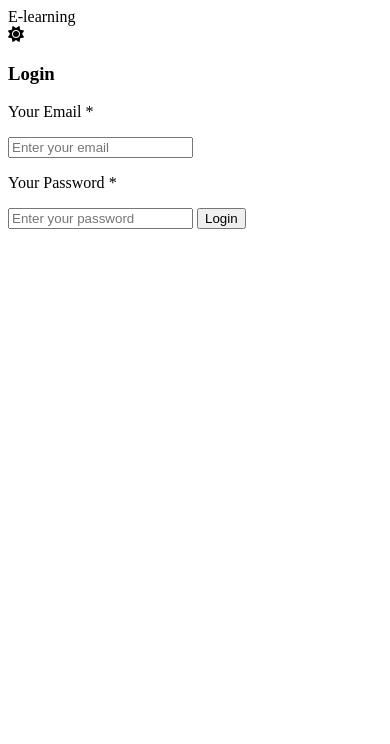
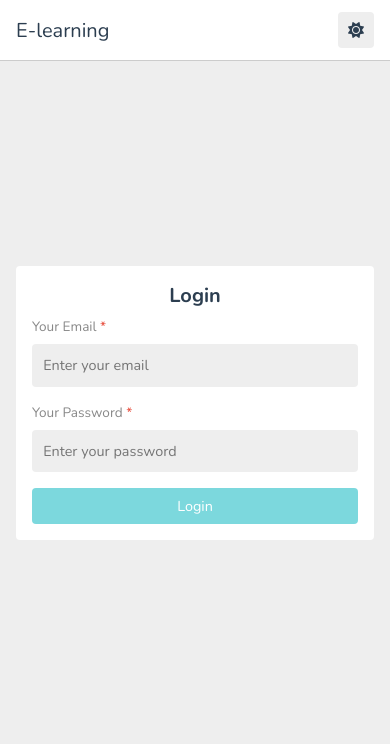
Before and after one commit to GauravDhanraja/E-learnify, a Flask app: page /sign-in in a window 390 px wide. Shown: the top 744 px of the page. Run offline with Flask 3, Linux system fonts and the light colour scheme; some libraries are stand-ins or nearby versions.

Commit message:
Add sign-in page styles, refactor session handling and file access in main.py, and update student assignment links

```diff
--- a/main.py
+++ b/main.py
@@ -28,7 +28,7 @@ def sign_in(email, password):
     return user_record
 
 def sign_out():
-    del session['user_id']
+    session.clear()
     return True
 
 def get_users_data():
@@ -357,6 +357,10 @@ def admin_profile_page():
     return render_template("admin/profile.html",userData = userData)
 
 
+def get_usn(student_doc):
+    student_data = student_doc.to_dict()
+    return student_data.get('usn')
+
 @app.route("/admin/students", methods=["GET"])
 def admin_students_list():
     if 'user_id' in session:
@@ -368,16 +372,16 @@ def admin_students_list():
         student_usn = []
         student_files = []
         for student_doc in students_ref:
-            student_data = student_doc.to_dict()
-            name = student_data.get('name')
-            usn = student_data.get('usn')
+            name = student_doc.get('name')
+            usn = get_usn(student_doc)
             if name and usn:
                 student_name.append(name)
                 student_usn.append(usn)
                 file_data = show_assignment(usn)
                 student_files.append(file_data)
 
-        return render_template("admin/students.html", userData = userData, student_name = student_name, student_usn = student_usn, student_files = student_files)
+        return render_template("admin/students.html", userData=userData, student_name=student_name, student_usn=student_usn, student_files=student_files)
+
 
 def show_assignment(usn):
     user_uid = session.get('user_uid')
@@ -390,8 +394,7 @@ def show_assignment(usn):
         files = []
         for blob in student_blobs:
             file_data = {
-                'filename': blob.name.split('/')[-1],
-                'download_url': blob.public_url
+                'filename': blob.name.split('/')[-1]
             }
             files.append(file_data)
 
@@ -400,6 +403,30 @@ def show_assignment(usn):
         return []
 
 
+@app.route('/admin/assignment_file', methods=['POST'])
+def assignment_file():
+    filename = request.form['filename']
+    user_uid = session.get('user_uid')
+    user_details = get_users_data()
+    if user_details:
+        user_name = user_details["name"]
+        usn = request.form.get('usn')
+        if usn:
+            blob_name = f"subjects/{user_name}/private/{usn}/{filename}"
+            blob = bucket.blob(blob_name)
+            if blob.exists():
+                expiration_time = datetime.utcnow() + timedelta(minutes=60)  # expires in 1 hour
+                signed_url = blob.generate_signed_url(expiration=expiration_time, method='GET')
+                return redirect(signed_url)
+            else:
+                return "File not found!", 404
+        else:
+            return "USN not provided!", 400
+    else:
+        return "User not found!", 404
+
+
+
 if __name__ == "__main__":
     app.secret_key = os.environ.get("FLASK_SECRET_KEY", "MeOWmEWOnIGGAa")
     app.run(debug=True)
--- /dev/null
+++ b/static/css/sign_in.css
@@ -0,0 +1,290 @@
+@import url('https://fonts.googleapis.com/css2?family=Nunito:wght@200;300;400;500;600;700&display=swap');
+
+:root{
+   --main-color:#7cd8dd;
+   --red:#e74c3c;
+   --orange:#f39c12;
+   --light-color:#888;
+   --light-bg:#eee;
+   --black:#2c3e50;
+   --white:#fff;
+   --border:.1rem solid rgba(0,0,0,.2);
+}
+
+*{
+   font-family: 'Nunito', sans-serif;
+   margin:0; padding:0;
+   box-sizing: border-box;
+   outline: none; border:none;
+   text-decoration: none;
+}
+
+*::selection{
+   background-color: var(--main-color);
+   color:#fff;
+}
+
+html{
+   font-size: 62.5%;
+   overflow-x: hidden;
+}
+
+html::-webkit-scrollbar{
+   width: 1rem;
+   height: .5rem;
+}
+
+html::-webkit-scrollbar-track{
+   background-color: transparent;
+}
+
+html::-webkit-scrollbar-thumb{
+   background-color: var(--main-color);
+}
+
+body{
+   background-color: var(--light-bg);
+}
+
+body.dark{
+   --light-color:#aaa;
+   --light-bg:#333;
+   --black:#fff;
+   --white:#222;
+   --border:.1rem solid rgba(255,255,255,.2);
+}
+
+body.active{
+   padding-left: 0;
+}
+
+section{
+   padding:2rem;
+   margin: 0 auto;
+   max-width: 1200px;
+}
+
+.heading{
+   font-size: 2.5rem;
+   color:var(--black);
+   margin-bottom: 2.5rem;
+   border-bottom: var(--border);
+   padding-bottom: 1.5rem;
+   text-transform: capitalize;
+}
+
+.inline-btn,
+.inline-option-btn,
+.inline-delete-btn,
+.btn,
+.delete-btn,
+.option-btn{
+   border-radius: .5rem;
+   color:#fff;
+   font-size: 1.8rem;
+   cursor: pointer;
+   text-transform: capitalize;
+   padding:1rem 3rem;
+   text-align: center;
+   margin-top: 1rem;
+}
+
+.btn,
+.delete-btn,
+.option-btn{
+   display: block;
+   width: 100%;
+}
+
+.inline-btn,
+.inline-option-btn,
+.inline-delete-btn{
+   display: inline-block;
+}
+
+.btn,
+.inline-btn{
+   background-color: var(--main-color);
+}
+
+.option-btn,
+.inline-option-btn{
+   background-color:var(--orange);
+}
+
+.delete-btn,
+.inline-delete-btn{
+   background-color: var(--red);
+}
+
+.inline-btn:hover,
+.inline-option-btn:hover,
+.inline-delete-btn:hover,
+.btn:hover,
+.delete-btn:hover,
+.option-btn:hover{
+   background-color: var(--black);
+   color: var(--white);
+}
+
+.flex-btn{
+   display: flex;
+   gap: 1rem;
+}
+
+.header{
+   position: sticky;
+   width: 100vw;
+   top:0; left:0; right: 0;
+   background-color: var(--white);
+   z-index: 1000;
+   border-bottom: var(--border);
+}
+
+.header .flex{
+   display: flex;
+   align-items: center;
+   justify-content: space-between;
+   position: relative;
+   padding: 1.5rem 2rem;
+}
+
+.header .flex .logo{
+   font-size: 2.5rem;
+   color: var(--black);
+}
+
+.header .flex .icons div{
+   font-size: 2rem;
+   color:var(--black);
+   background-color: var(--light-bg);
+   border-radius: .5rem;
+   height: 4.5rem;
+   width: 4.5rem;
+   line-height: 4.5rem;
+   cursor: pointer;
+   text-align: center;
+}
+
+.header .flex .icons div:hover{
+   background-color: var(--black);
+   color:var(--white);
+}
+
+.form-container{
+   min-height: calc(100vh - 20rem);
+   display: flex;
+   align-items: center;
+   justify-content: center;
+}
+
+.form-container form{
+   background-color: var(--white);
+   border-radius: .5rem;
+   padding: 2rem;
+   width: 50rem;
+}
+
+.form-container form h3{
+   font-size: 2.5rem;
+   text-transform: capitalize;
+   color: var(--black);
+   text-align: center;
+}
+
+.form-container form p{
+   font-size: 1.7rem;
+   color: var(--light-color);
+   padding-top: 1rem;
+}
+
+.form-container form p span{
+   color: var(--red);
+}
+
+.form-container form .box{
+   font-size: 1.8rem;
+   color: var(--black);
+   border-radius: .5rem;
+   padding: 1.4rem;
+   background-color: var(--light-bg);
+   width: 100%;
+   margin: 1rem 0;
+}
+
+
+
+
+
+
+.footer{
+   background-color: var(--white);
+   border-top: var(--border);
+   position: sticky;
+   bottom: 0; left: 0; right: 0;
+   text-align: center;
+   font-size: 2rem;
+   padding:2.5rem 2rem;
+   color:var(--black);
+   margin-top: 1rem;
+   z-index: 1000;
+   /* padding-bottom: 9.5rem; */
+}
+
+.footer span{
+   color:var(--main-color);
+}
+
+
+
+@media (max-width:1200px){
+
+   body{
+      padding-left: 0;
+   }
+
+   .side-bar{
+      left: -30rem;
+      transition: .2s linear;
+   }
+
+   .side-bar #close-btn{
+      display: block;
+   }
+
+   .side-bar.active{
+      left: 0;
+      box-shadow: 0 0 0 100vw rgba(0,0,0,.8);
+      border-right: 0;
+   }
+
+}
+
+@media (max-width:991px){
+
+   html{
+      font-size: 55%;
+   }
+
+}
+
+@media (max-width:450px){
+
+   html{
+      font-size: 50%;
+   }
+
+   .flex-btn{
+      gap: 0;
+      flex-flow: column;
+   }
+
+   .home-grid .box-container{
+      grid-template-columns: 1fr;
+   }
+
+   .about .row .image img{
+      height: 25rem;
+   }
+
+}
```
Also changed, not shown: static/css/students.css (+13 -3 lines), templates/admin/students.html (+5 -3 lines).
